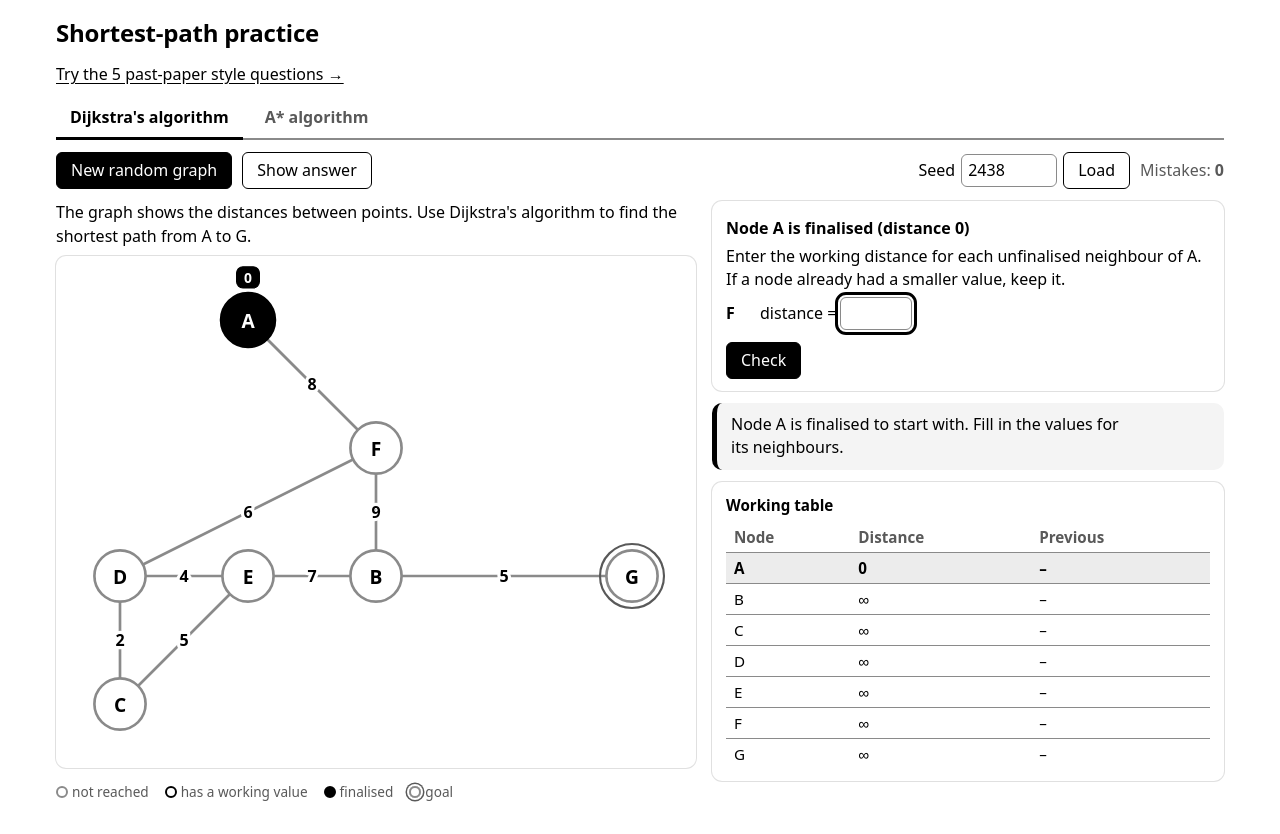
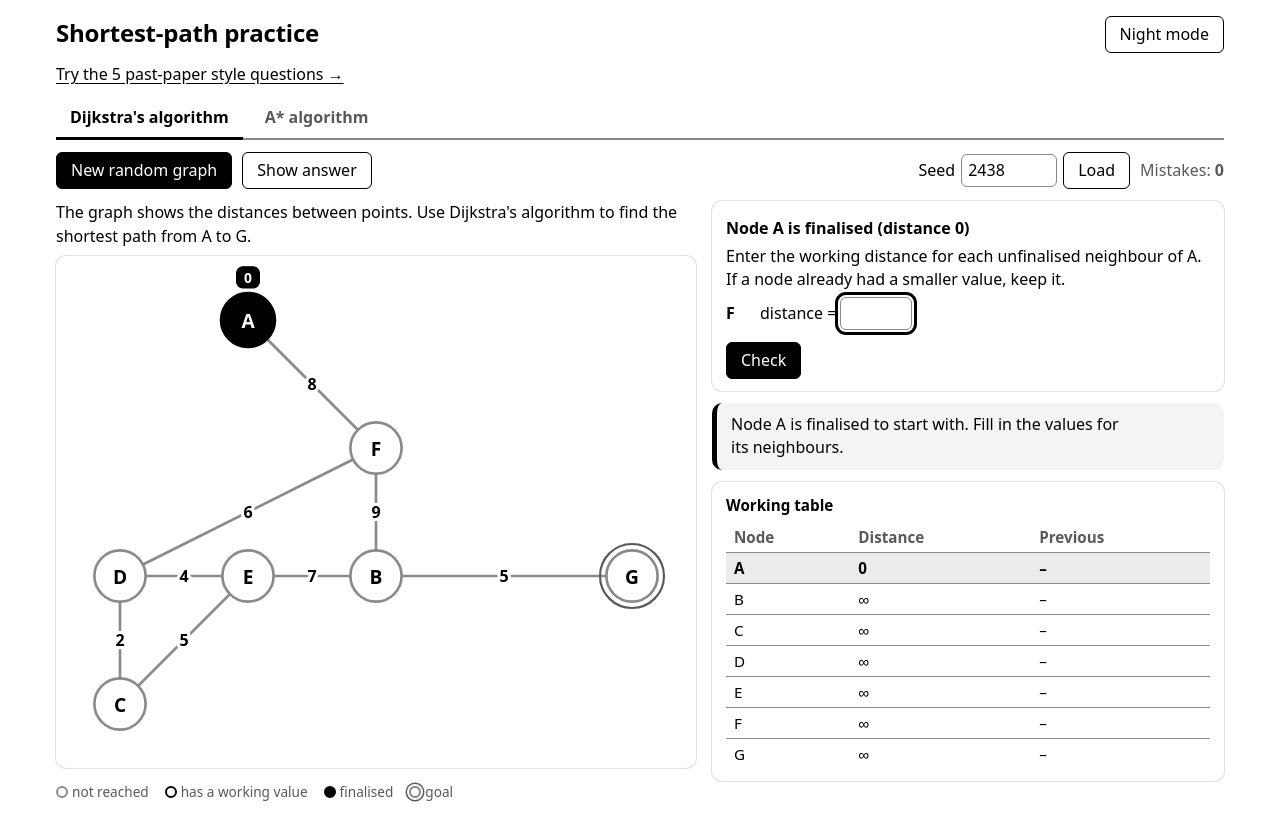
Before and after one commit to kevChe/Search_Algo, a plain HTML site: page index.html in a window 1280 px wide. Drawn offline with Linux system fonts and the light colour scheme.

Commit message:
Add day/night toggle, defaulting to day mode
Co-Authored-By: Claude Sonnet 5.5 <noreply@anthropic.com>

```diff
--- a/index.html
+++ b/index.html
@@ -5,9 +5,11 @@
   <meta name="viewport" content="width=device-width, initial-scale=1">
   <title>Shortest-Path Practice: Dijkstra &amp; A*</title>
   <link rel="stylesheet" href="style.css">
+  <script src="theme.js"></script>
 </head>
 <body>
   <header>
+    <button id="themeToggle" type="button" class="secondary theme-toggle"></button>
     <h1>Shortest-path practice</h1>
     <p class="sub"><a href="questions.html">Try the 5 past-paper style questions &rarr;</a></p>
     <div class="tabs" role="tablist" aria-label="Algorithm">
--- a/style.css
+++ b/style.css
@@ -7,9 +7,9 @@
   --path: #000;
   --ease-out: cubic-bezier(0.23, 1, 0.32, 1);
   --shadow: 0 0 0 1px rgba(0,0,0,.12);
+  color-scheme: light;
 }
-@media (prefers-color-scheme: dark) {
-  :root {
+:root[data-theme="dark"] {
     --bg: #000; --card: #000; --text: #fff; --muted: #a8a8a8; --line: #767676;
     --accent: #fff; --accent-text: #000;
     --work: #000; --work-stroke: #fff;
@@ -17,12 +17,13 @@
     --bad: #fff; --bad-bg: #222; --ok: #fff; --ok-bg: #000; --info-bg: #161616;
     --path: #fff;
     --shadow: 0 0 0 1px rgba(255,255,255,.18);
-  }
+    color-scheme: dark;
 }
 * { box-sizing: border-box; }
 body { -webkit-font-smoothing: antialiased; -webkit-tap-highlight-color: transparent; margin: 0; background: var(--bg); color: var(--text); font: 16px/1.45 system-ui, "Segoe UI", sans-serif; }
 header, .toolbar, main { max-width: 1200px; margin: 0 auto; padding: 0 16px; }
-header { padding-top: 16px; }
+header { padding-top: 16px; position: relative; }
+.theme-toggle { position: absolute; top: 16px; right: 16px; }
 h1 { margin: 0 0 12px; font-size: 1.5rem; letter-spacing: -.01em; text-wrap: balance; }
 .sub { margin: 2px 0 12px; color: var(--muted); text-wrap: pretty; }
 .sub a { color: var(--accent); text-underline-offset: 3px; }
--- /dev/null
+++ b/theme.js
@@ -0,0 +1,22 @@
+'use strict';
+/* Day / night toggle. Day mode by default; the user's choice is remembered. */
+(function () {
+  const root = document.documentElement;
+  const KEY = 'theme';
+  try { const saved = localStorage.getItem(KEY); if (saved === 'light' || saved === 'dark') root.dataset.theme = saved; } catch (e) { /* storage blocked: just don't remember */ }
+
+  const isDark = () => root.dataset.theme === 'dark';
+
+  document.addEventListener('DOMContentLoaded', () => {
+    const btn = document.getElementById('themeToggle');
+    if (!btn) return;
+    const sync = () => { btn.textContent = isDark() ? 'Day mode' : 'Night mode'; };
+    sync();
+    btn.addEventListener('click', () => {
+      const next = isDark() ? 'light' : 'dark';
+      root.dataset.theme = next;
+      try { localStorage.setItem(KEY, next); } catch (e) { /* ignore */ }
+      sync();
+    });
+  });
+})();
```
Also changed, not shown: questions.html (+2 -0 lines).
